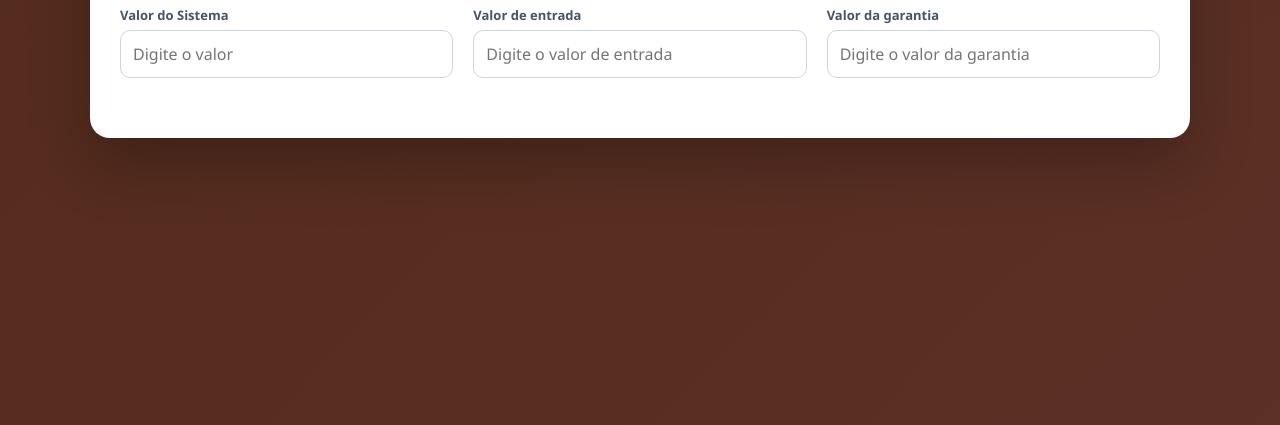
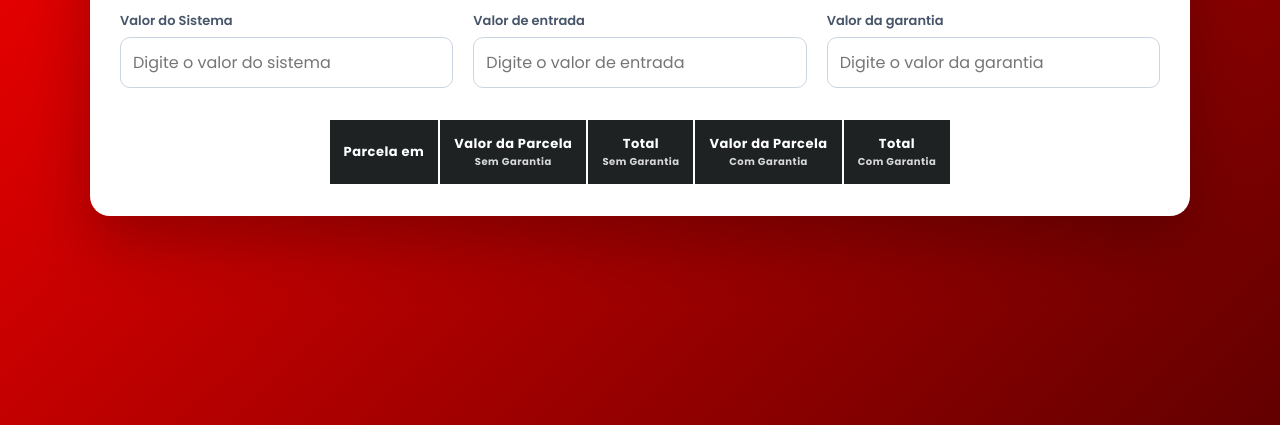
Before and after one commit to denninho1/SIMULADOR-LASER, a plain HTML site: page index.html in a window 1280 px wide. Shown: the part 375-800 px from the top of the page. Drawn offline with Linux system fonts and the light colour scheme.

Commit message:
layout atualizado e com logo

```diff
--- a/css/style.css
+++ b/css/style.css
@@ -1,8 +1,10 @@
+@import url('https://fonts.googleapis.com/css2?family=Poppins:ital,wght@0,100;0,200;0,300;0,400;0,500;0,600;0,700;0,800;0,900;1,100;1,200;1,300;1,400;1,500;1,600;1,700;1,800;1,900&display=swap');
+
 * {
     margin: 0;
     padding: 0;
     box-sizing: border-box;
-    font-family: 'Segoe UI', Tahoma, Geneva, Verdana, sans-serif;
+    font-family: "Poppins", sans-serif;
 }
 
 
@@ -11,10 +13,24 @@
     display: flex;
     justify-content: center;
     align-items: center;
-    background: linear-gradient(135deg, #532b1b, #5c3026);
-    padding: 20px;
+    flex-direction: column;
+    background: linear-gradient(135deg, #ff0000, #630000);
+    padding: 0 20px;
 }
 
+
+input::-webkit-outer-spin-button,
+input::-webkit-inner-spin-button {
+  -webkit-appearance: none;
+    margin: 0;
+}
+
+.logo {
+    background-image: url(../img/Logo\ \(SVG\).svg);
+    width: 80px;
+    height: 80px;
+
+}
 
 .container {
     width: 1100px;
@@ -23,6 +39,7 @@
     border-radius: 20px;
     padding: 30px;
     box-shadow: 0 25px 60px rgba(0,0,0,0.25);
+    transition: all .3s ease;
 }
 
 
@@ -72,13 +89,21 @@
 
 input:focus {
     outline: none;
-    border-color: #eb5d25;
+    border-color: #ff0000;
+}
+
+.table_wrapper {
+    width: 100%;
+    display: flex;
+    align-items: center;
+    justify-content: center;
 }
 
 
 thead {
-    background: #0f172a;
+    background: #1e2223;
     color: white;
+    transition: all .3s ease;
 }
 
 
@@ -86,6 +111,12 @@
     padding: 14px;
     font-size: 13px;
     letter-spacing: .5px;
+}
+
+.info {
+    display: block;
+    font-size: 10px;
+    color: #d8d8d8;
 }
 
 
@@ -103,7 +134,7 @@
 
 
 tbody tr:hover {
-    background: #f1f5f9;
+    background: #f39447;
     transform: scale(1.01);
 }
 
@@ -115,7 +146,7 @@
 
 
 .currency {
-    color: #0f172a;
+    color: #1e2223;
     font-weight: 600;
 }
 
--- a/index.html
+++ b/index.html
@@ -7,6 +7,7 @@
     <title>SIMULADOR DE PARCELAS - LASER ELETRO</title>
 </head>
 <body>
+    <div class="logo"></div>
 
     <main class="container">
         <header class="header">
@@ -16,7 +17,7 @@
         <div class="inputs">
             <div class="inputs_group">
                 <label>Valor do Sistema</label>
-                <input type="number" id="valorSistema" placeholder="Digite o valor">
+                <input type="number" id="valorSistema" placeholder="Digite o valor do sistema">
             </div>
 
             <div class="inputs_group">
@@ -29,6 +30,33 @@
                 <input type="number" id="valorGarantia" placeholder="Digite o valor da garantia">
             </div>
         </div>
+
+        <div class="table_wrapper">
+            <table>
+                <thead>
+                    <tr>
+                        <th>Parcela em</th>
+                        <th>
+                            Valor da Parcela
+                            <span class="info">Sem Garantia</span>
+                        </th>
+                        <th>
+                            Total
+                            <span class="info">Sem Garantia</span></th>
+                        <th>
+                            Valor da Parcela
+                            <span class="info">Com Garantia</span>
+                        </th>
+                        <th>
+                            Total
+                            <span class="info">Com Garantia</span>
+                        </th>
+                    </tr>
+                </thead>
+                <tbody id="tabelaParcelas"></tbody>
+            </table>
+        </div>
+
     </main>
 
 
```
Also changed, not shown: img/Logo (SVG).svg (added).
